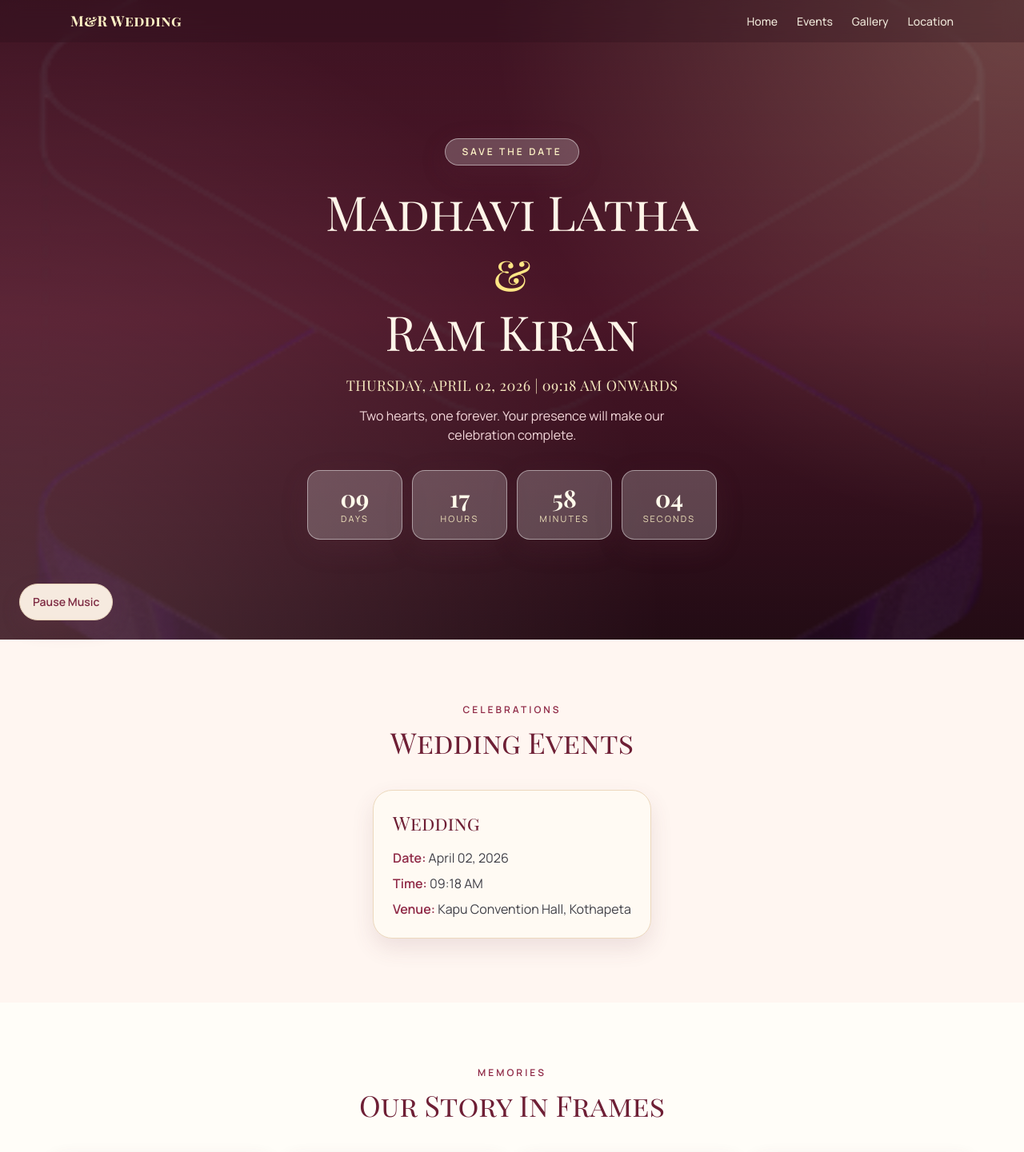
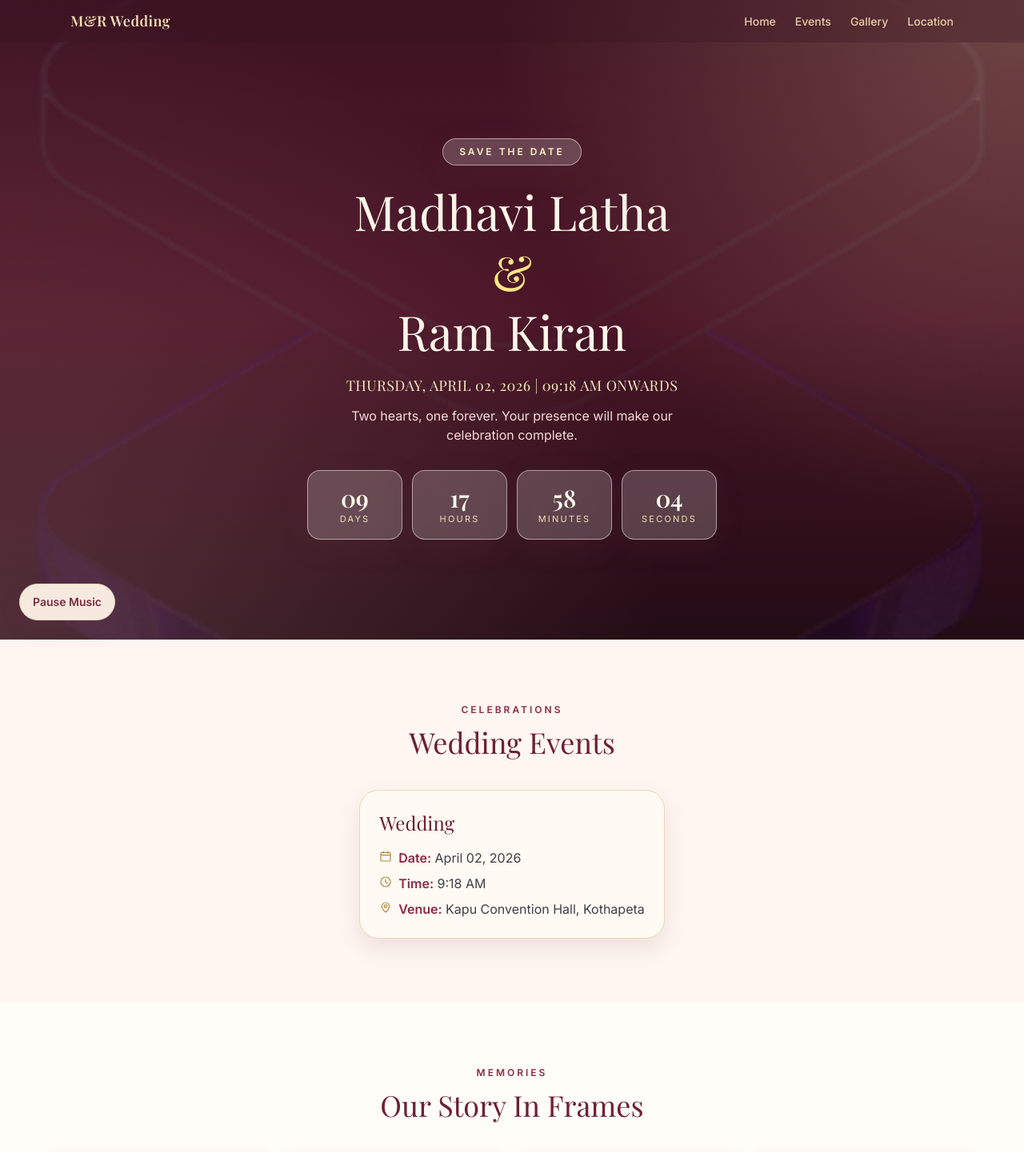
Before and after one commit to Yashwanth1943/wedding-invitation, a React (Vite) app: page / in a window 1280 px wide. Shown: the top 1441 px of the page at 80% size. Built offline with nearby package versions, Linux system fonts and the light colour scheme.

Commit message:
styles added

```diff
--- a/package.json
+++ b/package.json
@@ -10,6 +10,7 @@
     "preview": "vite preview"
   },
   "dependencies": {
+    "framer-motion": "^12.38.0",
     "react": "^19.2.4",
     "react-dom": "^19.2.4"
   },
--- a/src/components/Countdown.jsx
+++ b/src/components/Countdown.jsx
@@ -1,4 +1,5 @@
 import { useEffect, useState } from 'react'
+import { motion as Motion } from 'framer-motion'
 
 const initialTimer = { days: '00', hours: '00', minutes: '00', seconds: '00' }
 
@@ -44,15 +45,19 @@ function Countdown({ targetDate }) {
   ]
 
   return (
-    <div className="fade-in mt-8 grid w-full max-w-xs grid-cols-2 gap-3 sm:max-w-lg sm:grid-cols-4">
-      {items.map((item) => (
-        <div
+    <div className="mt-8 grid w-full max-w-xs grid-cols-2 gap-3 sm:max-w-lg sm:grid-cols-4">
+      {items.map((item, index) => (
+        <Motion.div
           key={item.label}
+          initial={{ opacity: 0, y: 18 }}
+          whileInView={{ opacity: 1, y: 0 }}
+          viewport={{ once: true, amount: 0.5 }}
+          transition={{ duration: 0.45, delay: index * 0.08 }}
           className="glass-card rounded-2xl px-3 py-4 text-center"
         >
-          <p className="font-playfair-sc text-2xl font-semibold text-amber-50 sm:text-3xl">{item.value}</p>
+          <p className="font-playfair text-2xl font-semibold text-amber-50 sm:text-3xl">{item.value}</p>
           <p className="text-[11px] uppercase tracking-[0.2em] text-amber-100/90">{item.label}</p>
-        </div>
+        </Motion.div>
       ))}
     </div>
   )
--- a/src/components/EventCard.jsx
+++ b/src/components/EventCard.jsx
@@ -1,19 +1,59 @@
-function EventCard({ title, date, time, venue }) {
+import { motion as Motion } from 'framer-motion'
+
+const iconClassName = 'mt-0.5 h-4 w-4 flex-none text-[#b7883b]'
+
+const Icon = ({ type }) => {
+  if (type === 'date') {
+    return (
+      <svg viewBox="0 0 24 24" fill="none" stroke="currentColor" strokeWidth="1.8" className={iconClassName}>
+        <rect x="3" y="5" width="18" height="16" rx="2" />
+        <path d="M16 3v4M8 3v4M3 10h18" />
+      </svg>
+    )
+  }
+
+  if (type === 'time') {
+    return (
+      <svg viewBox="0 0 24 24" fill="none" stroke="currentColor" strokeWidth="1.8" className={iconClassName}>
+        <circle cx="12" cy="12" r="9" />
+        <path d="M12 7v6l4 2" />
+      </svg>
+    )
+  }
+
   return (
-    <article className="fade-in rounded-3xl border border-[#ecd8bd] bg-[#fffaf3] p-5 shadow-[0_12px_28px_rgba(111,54,76,0.12)] transition duration-300 hover:-translate-y-1 hover:scale-[1.01] hover:shadow-[0_18px_35px_rgba(111,54,76,0.18)] sm:p-6">
-      <h3 className="font-playfair-sc text-2xl text-[#6e1f35]">{title}</h3>
+    <svg viewBox="0 0 24 24" fill="none" stroke="currentColor" strokeWidth="1.8" className={iconClassName}>
+      <path d="M12 21s7-6.2 7-11a7 7 0 1 0-14 0c0 4.8 7 11 7 11Z" />
+      <circle cx="12" cy="10" r="2.6" />
+    </svg>
+  )
+}
+
+const Row = ({ type, label, value }) => (
+  <p className="flex items-start gap-2">
+    <Icon type={type} />
+    <span>
+      <span className="font-semibold text-[#8f2946]">{label}:</span> {value}
+    </span>
+  </p>
+)
+
+function EventCard({ title, date, time, venue, index }) {
+  return (
+    <Motion.article
+      initial={{ opacity: 0, y: 22 }}
+      whileInView={{ opacity: 1, y: 0 }}
+      viewport={{ once: true, amount: 0.35 }}
+      transition={{ duration: 0.45, delay: index * 0.08 }}
+      className="rounded-3xl border border-[#ecd8bd] bg-[#fffaf3] p-5 shadow-[0_12px_28px_rgba(111,54,76,0.12)] transition duration-300 hover:-translate-y-1 hover:scale-[1.01] hover:shadow-[0_18px_35px_rgba(111,54,76,0.18)] sm:p-6"
+    >
+      <h3 className="font-playfair text-2xl text-[#6e1f35]">{title}</h3>
       <div className="mt-4 space-y-2 text-sm text-zinc-700 sm:text-base">
-        <p>
-          <span className="font-semibold text-[#8f2946]">Date:</span> {date}
-        </p>
-        <p>
-          <span className="font-semibold text-[#8f2946]">Time:</span> {time}
-        </p>
-        <p>
-          <span className="font-semibold text-[#8f2946]">Venue:</span> {venue}
-        </p>
+        <Row type="date" label="Date" value={date} />
+        <Row type="time" label="Time" value={time} />
+        <Row type="venue" label="Venue" value={venue} />
       </div>
-    </article>
+    </Motion.article>
   )
 }
 
--- a/src/components/Navbar.jsx
+++ b/src/components/Navbar.jsx
@@ -1,4 +1,5 @@
 import { useEffect, useState } from 'react'
+import { AnimatePresence, motion as Motion } from 'framer-motion'
 
 const navItems = [
   { label: 'Home', href: '#home' },
@@ -13,37 +14,32 @@ function Navbar() {
 
   useEffect(() => {
     const handleScroll = () => {
-      setIsScrolled(window.scrollY > 20)
+      setIsScrolled(window.scrollY > 24)
     }
 
     window.addEventListener('scroll', handleScroll)
     return () => window.removeEventListener('scroll', handleScroll)
   }, [])
 
-  const handleNavClick = () => {
-    setIsOpen(false)
-  }
+  const closeMenu = () => setIsOpen(false)
 
   return (
     <header
       className={`fixed inset-x-0 top-0 z-50 transition-all duration-300 ${
         isScrolled
-          ? 'border-b border-rose-200/60 bg-[rgba(40,17,28,0.82)] backdrop-blur-xl'
-          : 'border-b border-transparent bg-[rgba(40,17,28,0.28)] backdrop-blur-md'
+          ? 'border-b border-[#edd7be]/70 bg-[rgba(58,22,36,0.9)] backdrop-blur-xl'
+          : 'border-b border-transparent bg-[rgba(58,22,36,0.3)] backdrop-blur-md'
       }`}
     >
       <nav className="mx-auto flex w-full max-w-6xl items-center justify-between px-4 py-3 sm:px-6">
-        <a
-          href="#home"
-          className="font-playfair-sc text-lg font-semibold tracking-wide text-amber-100 transition hover:text-amber-200"
-        >
+        <a href="#home" className="font-playfair text-lg font-semibold tracking-wide text-[#f8dfb8]">
           M&R Wedding
         </a>
 
         <button
           type="button"
-          className="inline-flex min-h-11 min-w-11 items-center justify-center rounded-xl border border-amber-200/35 bg-white/10 text-amber-100 md:hidden"
-          onClick={() => setIsOpen((prevState) => !prevState)}
+          className="inline-flex min-h-11 min-w-11 items-center justify-center rounded-xl border border-[#f8dfb8]/35 bg-white/10 text-[#f8dfb8] md:hidden"
+          onClick={() => setIsOpen((current) => !current)}
           aria-label="Toggle navigation menu"
           aria-expanded={isOpen}
         >
@@ -53,10 +49,7 @@ function Navbar() {
         <ul className="hidden items-center gap-6 md:flex">
           {navItems.map((item) => (
             <li key={item.href}>
-              <a
-                href={item.href}
-                className="text-sm font-medium text-amber-50/90 transition hover:text-amber-200"
-              >
+              <a href={item.href} className="text-sm font-medium text-[#f8dfb8]/90 transition hover:text-white">
                 {item.label}
               </a>
             </li>
@@ -64,23 +57,31 @@ function Navbar() {
         </ul>
       </nav>
 
+      <AnimatePresence>
         {isOpen && (
-        <div className="border-t border-amber-200/30 bg-[rgba(43,16,29,0.93)] px-4 pb-4 pt-2 md:hidden">
+          <Motion.div
+            initial={{ opacity: 0, y: -12 }}
+            animate={{ opacity: 1, y: 0 }}
+            exit={{ opacity: 0, y: -12 }}
+            transition={{ duration: 0.25 }}
+            className="border-t border-[#edd7be]/35 bg-[rgba(58,22,36,0.95)] px-4 pb-4 pt-2 md:hidden"
+          >
             <ul className="flex flex-col gap-2">
               {navItems.map((item) => (
                 <li key={item.href}>
                   <a
                     href={item.href}
-                  onClick={handleNavClick}
-                  className="block min-h-11 rounded-xl border border-amber-200/20 bg-white/10 px-4 py-3 text-base font-medium text-amber-50 transition hover:bg-white/15"
+                    onClick={closeMenu}
+                    className="block min-h-11 rounded-xl border border-[#f8dfb8]/25 bg-white/10 px-4 py-3 text-base font-medium text-[#f8dfb8] transition hover:bg-white/15"
                   >
                     {item.label}
                   </a>
                 </li>
               ))}
             </ul>
-        </div>
+          </Motion.div>
         )}
+      </AnimatePresence>
     </header>
   )
 }
--- a/src/index.css
+++ b/src/index.css
@@ -1,4 +1,4 @@
-@import url('https://fonts.googleapis.com/css2?family=Manrope:wght@400;500;600;700&family=Playfair+Display+SC:wght@400;700&family=Playfair+Display:wght@400;500;600;700&display=swap');
+@import url('https://fonts.googleapis.com/css2?family=Inter:wght@400;500;600;700&family=Playfair+Display:wght@400;500;600;700&display=swap');
 @import 'tailwindcss';
 
 :root {
@@ -17,7 +17,7 @@ html {
 body {
   margin: 0;
   overflow-x: hidden;
-  font-family: 'Manrope', sans-serif;
+  font-family: 'Inter', sans-serif;
   color: #2f2730;
   background:
     radial-gradient(circle at 10% 20%, #fff8ef 0%, transparent 40%),
@@ -28,7 +28,7 @@ body {
 h1,
 h2,
 h3 {
-  font-family: 'Playfair Display SC', serif;
+  font-family: 'Playfair Display', serif;
 }
 
 .fade-in {
@@ -40,12 +40,12 @@ h3 {
 }
 
 .font-playfair-sc {
-  font-family: 'Playfair Display SC', serif;
+  font-family: 'Playfair Display', serif;
 }
 
 .glass-card {
-  border: 1px solid rgba(255, 255, 255, 0.45);
-  background: rgba(255, 255, 255, 0.22);
+  border: 1px solid rgba(255, 255, 255, 0.5);
+  background: rgba(255, 255, 255, 0.2);
   box-shadow: 0 10px 35px rgba(111, 54, 76, 0.16);
   backdrop-filter: blur(8px);
 }
--- a/src/sections/Events.jsx
+++ b/src/sections/Events.jsx
@@ -1,10 +1,11 @@
+import { motion as Motion } from 'framer-motion'
 import EventCard from '../components/EventCard'
 
 const events = [
   {
     title: 'Wedding',
     date: 'April 02, 2026',
-    time: '09:18 AM',
+    time: '9:18 AM',
     venue: 'Kapu Convention Hall, Kothapeta',
   },
 ]
@@ -13,19 +14,26 @@ function Events() {
   return (
     <section id="events" className="bg-[#fff6f1] px-4 py-16 sm:px-6 sm:py-20">
       <div className="mx-auto w-full max-w-6xl">
-        <div className="fade-in text-center">
+        <Motion.div
+          initial={{ opacity: 0, y: 24 }}
+          whileInView={{ opacity: 1, y: 0 }}
+          viewport={{ once: true, amount: 0.4 }}
+          transition={{ duration: 0.5 }}
+          className="text-center"
+        >
           <p className="text-xs font-semibold uppercase tracking-[0.25em] text-[#8f2946]">Celebrations</p>
-          <h2 className="mt-3 font-playfair-sc text-3xl text-[#6e1f35] sm:text-4xl">Wedding Events</h2>
-        </div>
+          <h2 className="mt-3 font-playfair text-3xl text-[#6e1f35] sm:text-4xl">Wedding Events</h2>
+        </Motion.div>
 
         <div className="mt-10 w-full flex justify-center">
-          {events.map((event) => (
+          {events.map((event, index) => (
             <EventCard
               key={event.title}
               title={event.title}
               date={event.date}
               time={event.time}
               venue={event.venue}
+              index={index}
             />
           ))}
         </div>
--- a/src/sections/Gallery.jsx
+++ b/src/sections/Gallery.jsx
@@ -1,3 +1,4 @@
+import { motion as Motion } from 'framer-motion'
 import img1 from '../assets/Images/img1.jpeg'
 import img2 from '../assets/Images/img2.jpeg'
 import img3 from '../assets/Images/img3.jpeg'
@@ -9,24 +10,36 @@ function Gallery() {
   return (
     <section id="gallery" className="bg-[#fffdf8] px-4 py-16 sm:px-6 sm:py-20">
       <div className="mx-auto w-full max-w-6xl">
-        <div className="fade-in text-center">
+        <Motion.div
+          initial={{ opacity: 0, y: 24 }}
+          whileInView={{ opacity: 1, y: 0 }}
+          viewport={{ once: true, amount: 0.4 }}
+          transition={{ duration: 0.5 }}
+          className="text-center"
+        >
           <p className="text-xs font-semibold uppercase tracking-[0.25em] text-[#8f2946]">Memories</p>
-          <h2 className="mt-3 font-playfair-sc text-3xl text-[#6e1f35] sm:text-4xl">Our Story In Frames</h2>
-        </div>
+          <h2 className="mt-3 font-playfair text-3xl text-[#6e1f35] sm:text-4xl">Our Story In Frames</h2>
+        </Motion.div>
 
         <div className="mt-10 grid grid-cols-2 gap-3 sm:gap-4 lg:grid-cols-4">
           {galleryImages.map((image, index) => (
-            <div
-              key={`${image}-${index}`}
-              className="fade-in group overflow-hidden rounded-2xl border border-[#f0d9c6] bg-[#fff8ef] shadow-[0_8px_22px_rgba(111,54,76,0.12)]"
+            <Motion.div
+              key={`${index}-${image}`}
+              initial={{ opacity: 0, y: 18 }}
+              whileInView={{ opacity: 1, y: 0 }}
+              viewport={{ once: true, amount: 0.25 }}
+              transition={{ duration: 0.45, delay: index * 0.06 }}
+              className="group overflow-hidden rounded-2xl border border-[#f0d9c6] bg-[#fff8ef] shadow-[0_8px_22px_rgba(111,54,76,0.12)]"
             >
               <img
                 src={image}
                 alt={`Wedding moment ${index + 1}`}
                 loading="lazy"
+                decoding="async"
+                sizes="(max-width: 640px) 50vw, (max-width: 1024px) 33vw, 25vw"
                 className="h-36 w-full object-cover transition duration-500 group-hover:scale-110 sm:h-48"
               />
-            </div>
+            </Motion.div>
           ))}
         </div>
       </div>
--- a/src/sections/Hero.jsx
+++ b/src/sections/Hero.jsx
@@ -1,3 +1,4 @@
+import { motion as Motion } from 'framer-motion'
 import Countdown from '../components/Countdown'
 import heroImage from '../assets/hero.png'
 
@@ -16,21 +17,41 @@ function Hero() {
       <div className="pointer-events-none absolute inset-0 bg-[radial-gradient(circle_at_bottom_left,rgba(255,182,193,0.2),transparent_55%)]" />
 
       <div className="relative mx-auto flex w-full max-w-3xl flex-col items-center text-center">
-        <p className="fade-in glass-card rounded-full px-5 py-2 text-xs font-semibold uppercase tracking-[0.25em] text-amber-100">
+        <Motion.p
+          initial={{ opacity: 0, y: 14 }}
+          animate={{ opacity: 1, y: 0 }}
+          transition={{ duration: 0.55 }}
+          className="glass-card rounded-full px-5 py-2 text-xs font-semibold uppercase tracking-[0.25em] text-amber-100"
+        >
           Save The Date
-        </p>
+        </Motion.p>
 
-        <h1 className="fade-in mt-5 font-playfair-sc text-4xl leading-tight text-[#fff5e9] sm:text-5xl md:text-6xl">
+        <Motion.h1
+          initial={{ opacity: 0, y: 24 }}
+          animate={{ opacity: 1, y: 0 }}
+          transition={{ duration: 0.8, delay: 0.15 }}
+          className="mt-5 font-playfair text-4xl leading-tight text-[#fff5e9] sm:text-5xl md:text-6xl"
+        >
           Madhavi Latha <br /> <span className="px-1 text-amber-200">&amp;</span> <br /> Ram Kiran
-        </h1>
+        </Motion.h1>
 
-        <p className="fade-in mt-4 max-w-xl text-sm font-playfair uppercase tracking-wide text-amber-100/95 sm:text-base md:text-lg">
+        <Motion.p
+          initial={{ opacity: 0, y: 16 }}
+          animate={{ opacity: 1, y: 0 }}
+          transition={{ duration: 0.65, delay: 0.35 }}
+          className="mt-4 max-w-xl text-sm font-playfair uppercase tracking-wide text-amber-100/95 sm:text-base md:text-lg"
+        >
           Thursday, April 02, 2026 | 09:18 AM onwards
-        </p>
+        </Motion.p>
 
-        <p className="fade-in mt-3 max-w-md text-sm text-rose-100/95 sm:text-base">
+        <Motion.p
+          initial={{ opacity: 0, y: 16 }}
+          animate={{ opacity: 1, y: 0 }}
+          transition={{ duration: 0.65, delay: 0.45 }}
+          className="mt-3 max-w-md text-sm text-rose-100/95 sm:text-base"
+        >
           Two hearts, one forever. Your presence will make our celebration complete.
-        </p>
+        </Motion.p>
 
         <Countdown targetDate="2026-04-02T09:18:00+05:30" />
       </div>
```
Also changed, not shown: src/App.jsx (+25 -37 lines), src/sections/Footer.jsx (+11 -1 lines), src/sections/Location.jsx (+21 -7 lines), 1 other file (tests, documents, lock files or other folders). Lines whose indentation alone changed are shown as unchanged.
